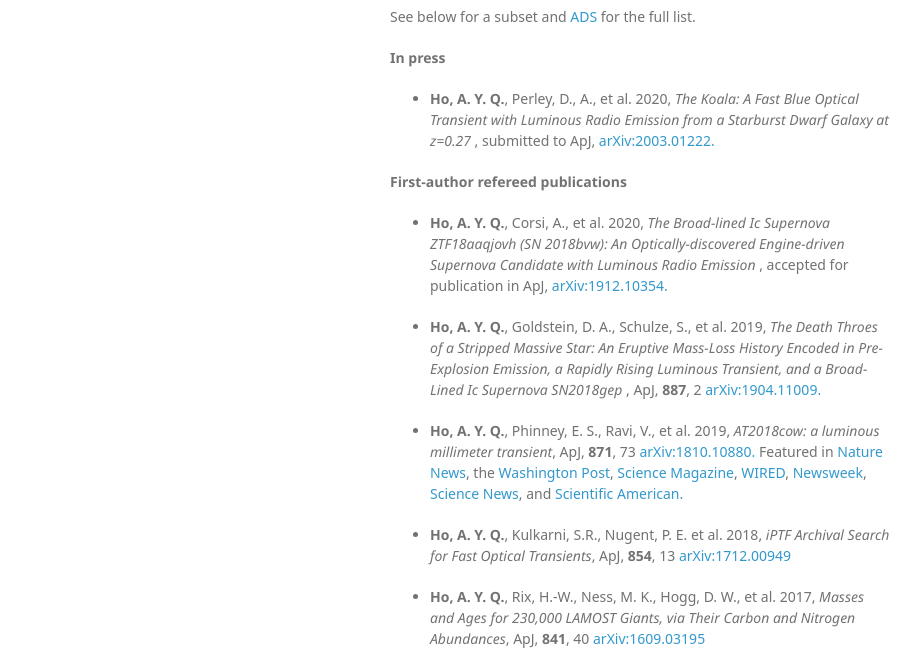
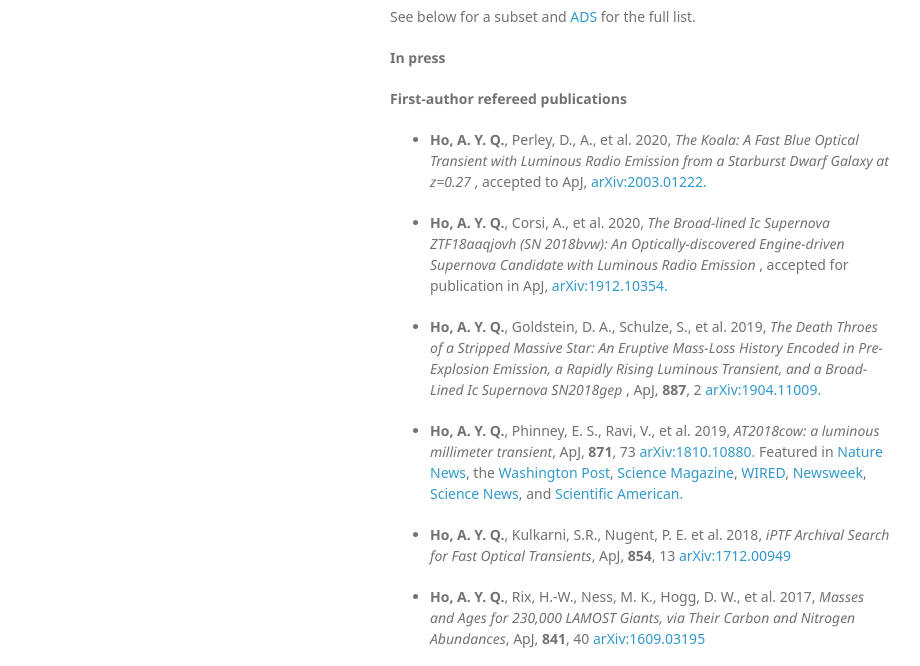
Before and after one commit to annayqho/annayqho.github.io, a plain HTML site: page publications.html in a window 1280 px wide. Shown: the part 95-761 px from the top of the page, without its empty margins (180-1100 px from the left). Drawn offline with Linux system fonts and the light colour scheme; a web font is replaced by a local one.

Commit message:
move koala paper

```diff
--- a/publications.html
+++ b/publications.html
@@ -31,20 +31,20 @@
 
         <p>
         <b>In press</b>
+        </p>
+
+        <p>
+        <b>First-author refereed publications</b>
         <ul>
             <li> <b>Ho, A. Y. Q.</b>, Perley, D., A., et al. 2020,
                     <i>
                         The Koala: A Fast Blue Optical Transient with Luminous
                         Radio Emission from a Starburst Dwarf Galaxy at z=0.27
                     </i>,
-                    submitted to ApJ,
+                    accepted to ApJ,
             <a href="https://arxiv.org/abs/2003.01222" target="_blank">
                 arXiv:2003.01222.</a>
         </ul>
-        </p>
-
-        <p>
-        <b>First-author refereed publications</b>
         <ul>
             <li> <b>Ho, A. Y. Q.</b>, Corsi, A., et al. 2020,
             <i>
```
